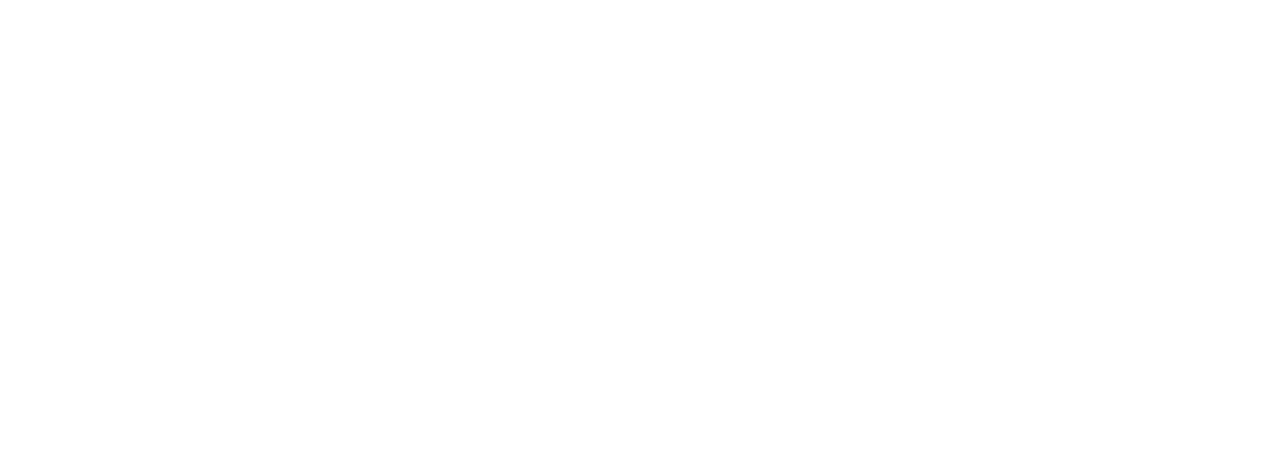
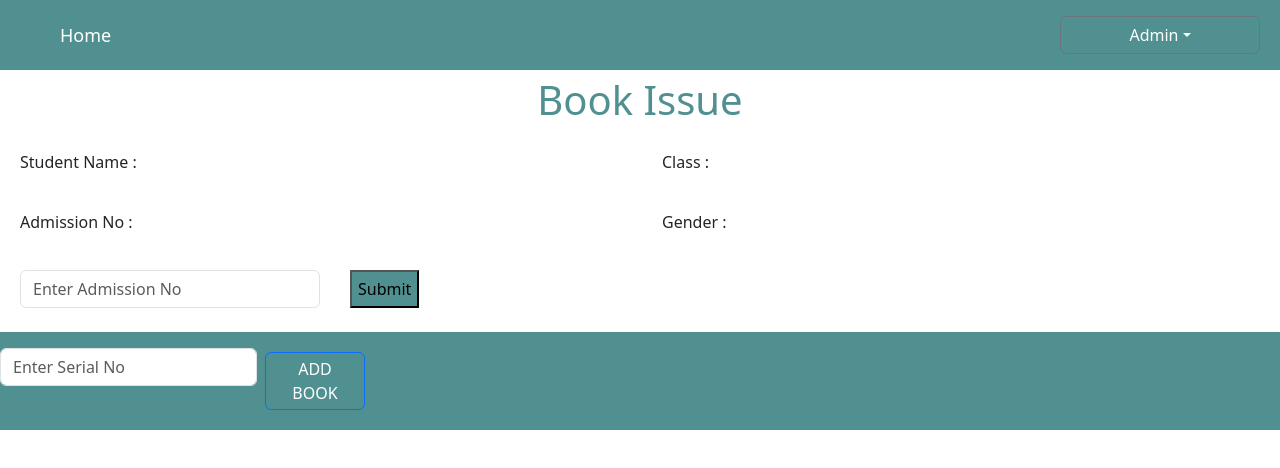
Before and after one commit to Iamfasna/Library, a React (Create React App) app in the folder library-app/: page /bookIssue in a window 1280 px wide. Before the commit this address had no page. Shown: the top 468 px of the page. Built offline with nearby package versions, Linux system fonts and the light colour scheme.

Commit message:
book issue page added

```diff
--- a/library-app/src/App.js
+++ b/library-app/src/App.js
@@ -5,6 +5,7 @@ import { BrowserRouter as Router, Route, Routes } from 'react-router-dom'
 import AdminHome from './screens/AdminHome';
 import AddBook from './screens/AddBook';
 import AddStudent from './screens/AddStudent';
+import BookIssue from './screens/BookIssue';
 
 function App() {
   return (
@@ -15,7 +16,9 @@ function App() {
           <Route path="/" element={<Home />}></Route>
           <Route path="/adminHome" element={<AdminHome />}></Route>
           <Route path="/addBook" element={<AddBook />}></Route>
-          <Route path="/addStudent" element={<AddStudent/>}></Route>
+          <Route path="/addStudent" element={<AddStudent />}></Route>
+          <Route path="/bookIssue" element={<BookIssue />}></Route>
+
         </Routes>
       </Router>
 
--- /dev/null
+++ b/library-app/src/components/BookHeader.js
@@ -0,0 +1,19 @@
+import React from 'react';
+import '../styles/Header.css';
+
+function BookHeader() {
+  return (
+    <div>
+      <div className="d-flex  justify-content-between mt-4" style={{ background: "#509091" }}>
+        <form className="d-flex">
+          <div className="col-auto ">
+            <input type="search" className="form-control mt-3" placeholder="Enter Serial No" aria-label="Search" />
+          </div>
+          <button style={{ width: '100px' }} type="button" className="btn btn-primary px-2 py-1 ms-2" > ADD BOOK</button>
+        </form>
+      </div>
+    </div >
+  );
+}
+
+export default BookHeader;
--- /dev/null
+++ b/library-app/src/screens/BookIssue.js
@@ -0,0 +1,40 @@
+import React from "react";
+import Header from "../components/Header";
+import '../styles/BookIssue.css';
+import BookHeader from "../components/BookHeader";
+
+
+
+function BookIssue() {
+  return (
+    <div>
+      <Header />
+      <div className='title'>Book Issue</div>
+      <div className="row">
+        <div className="col">
+          <p>Student Name :</p>
+        </div>
+        <div className="col">
+          <p>Class :</p>
+        </div>
+      </div>
+      <div className="row">
+        <div className="col">
+          <p>Admission No :</p>
+        </div>
+        <div className="col">
+          <p>Gender :</p>
+        </div>
+      </div>
+      <div className="row align-items-center">
+        <div className="col1">
+          <input type="number" className="form-control input" placeholder="Enter Admission No" style={{ width: '300px' }} />
+          < button type="submit" className="Btn">Submit</button>
+        </div>
+      </div>
+      <BookHeader />
+    </div >
+  );
+}
+
+export default BookIssue;
--- a/library-app/src/screens/test.js
+++ /dev/null
@@ -1 +0,0 @@
-console.log("hello wworld")
--- a/library-app/src/styles/AddBook.css
+++ b/library-app/src/styles/AddBook.css
@@ -3,7 +3,7 @@
   top: 50%;
   left: 50%;
   transform: translate(-50%, -50%);
-  background-color: rgba(255, 255, 255, 0.8);
+  background-color: rgba(215, 23, 23, 0.8);
   padding: 30px;
   box-shadow: 0 0 10px rgba(0, 0, 0, 0.1);
   border-radius: 5px;
--- /dev/null
+++ b/library-app/src/styles/BookIssue.css
@@ -0,0 +1,17 @@
+.row {
+  margin-top: 20px;
+  padding-left: 20px;
+}
+
+.form-control input {
+  display: inline-block;
+}
+
+.col1 {
+  display: flex;
+}
+
+button {
+  margin-left: 30px;
+  background-color: #509091;
+}
--- a/library-app/src/styles/Header.css
+++ b/library-app/src/styles/Header.css
@@ -44,6 +44,7 @@ nav {
   font-size: 18px;
   padding: 10px;
 }
+
 .dropdown-list {
   list-style: none;
   padding: 0;
@@ -78,7 +79,7 @@ nav {
   display: block;
 }
 
-  .cards{
+.cards {
   background-color: #dcdbdb5b;
   padding: 20px;
   border-radius: 10px;
```
Also changed, not shown: library-app/src/screens/AddStudent.js (line endings or trailing spaces). Lines whose indentation alone changed are shown as unchanged.
